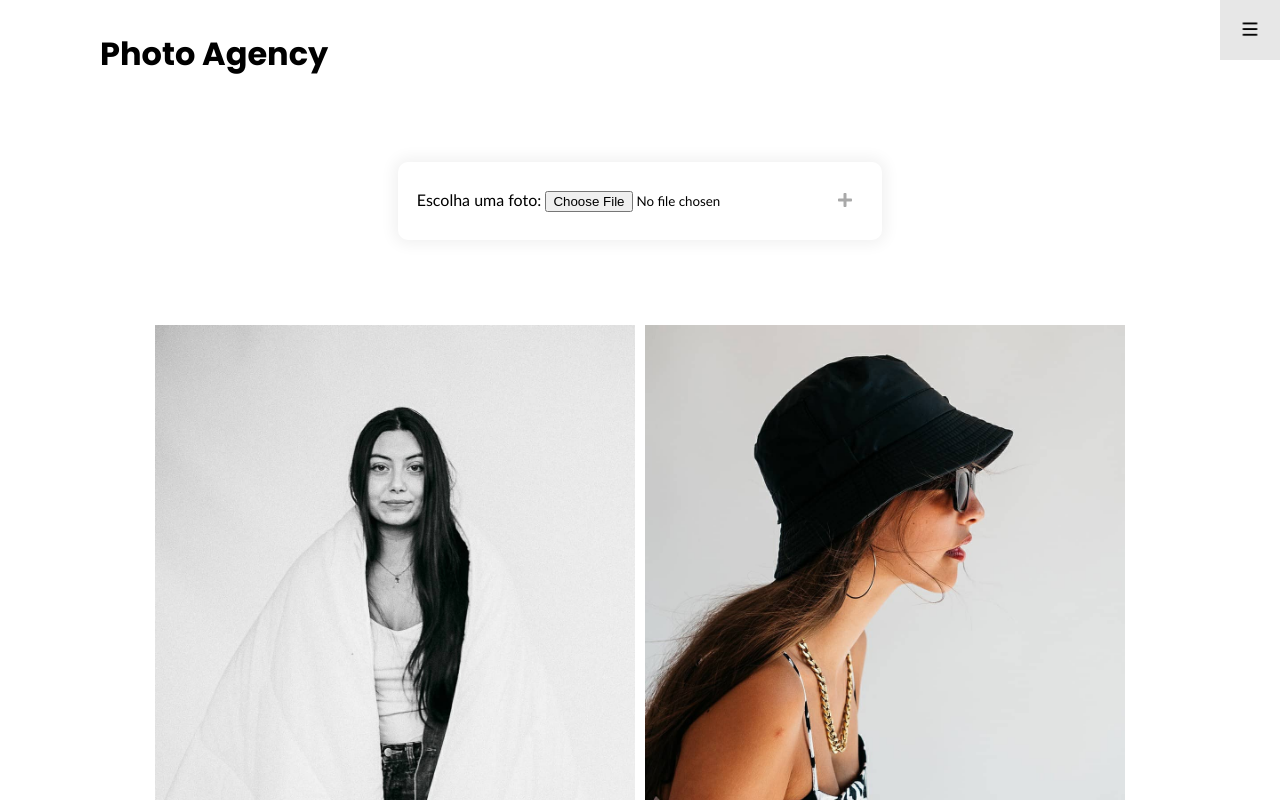
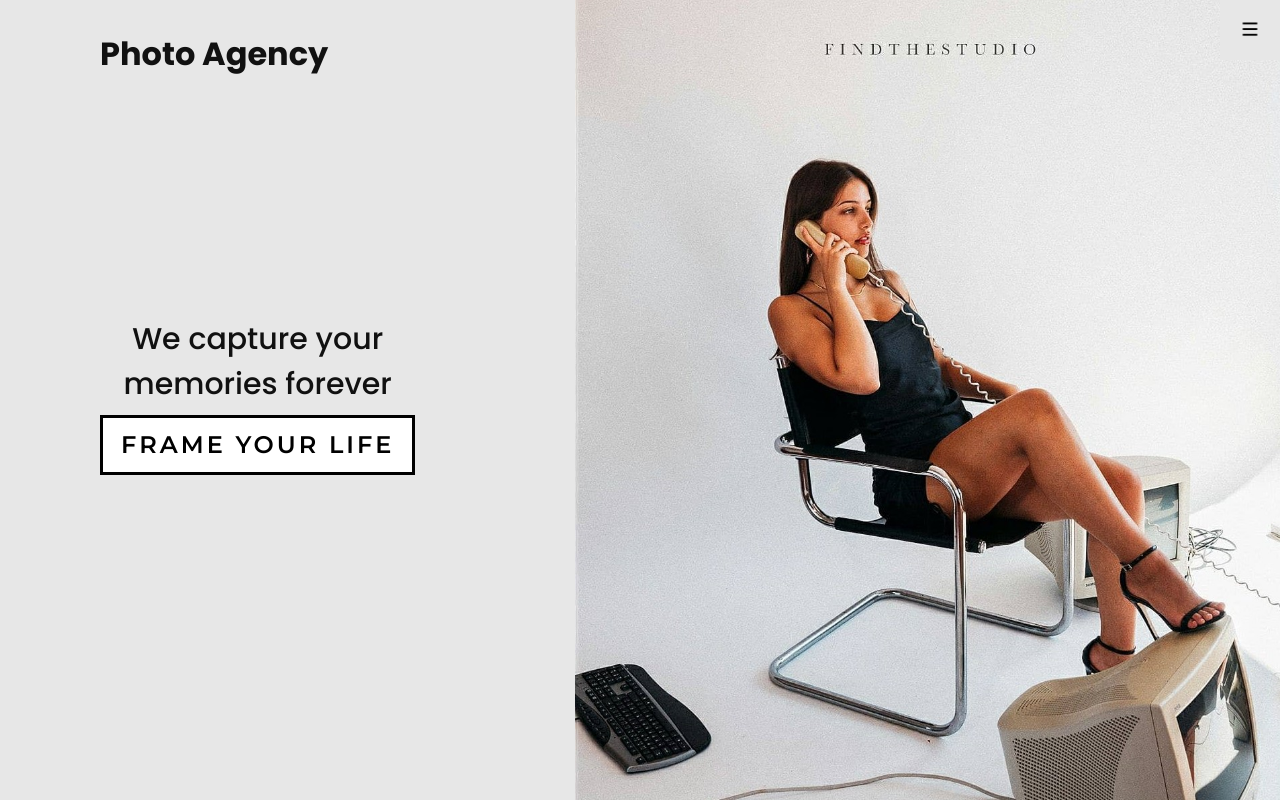
Before and after one commit to BrunoC300/FLAGProjectOne, an Angular app in the folder angularVersion/: page / in a window 1280 px wide. Shown: the top 800 px of the page. Built offline with nearby package versions, Linux system fonts and the light colour scheme.

Commit message:
routing adicionado

```diff
--- a/angularVersion/src/app/app.component.html
+++ b/angularVersion/src/app/app.component.html
@@ -1,2 +1,2 @@
 <app-header></app-header>
-<app-album-display></app-album-display>
+<router-outlet></router-outlet>
--- a/angularVersion/src/app/components/album-display/album-display.component.css
+++ b/angularVersion/src/app/components/album-display/album-display.component.css
@@ -1,22 +1,3 @@
-h1 {
-  font-size: 30px;
-  font-weight: 500;
-}
-
-p {
-  margin: 20px 0 10px;
-  font-size: 1.1rem;
-}
-
-section {
-  display: flex;
-  flex-direction: column;
-  height: 100vh;
-  align-items: center;
-  padding: 100px;
-  margin-top: 60px;
-}
-
 /* WORK */
 
 .portfolio {
--- a/angularVersion/src/app/components/contact/contact.component.css
+++ b/angularVersion/src/app/components/contact/contact.component.css
@@ -1,4 +1,5 @@
 /* CONTACT */
+
 .title > h1 {
   text-align: center;
 }
--- a/angularVersion/src/app/components/header/header.component.css
+++ b/angularVersion/src/app/components/header/header.component.css
@@ -1,4 +1,3 @@
-@import url("https://fonts.googleapis.com/css?family=Poppins:200,300,400,500,600,700,800,900&display=swap");
 .logo {
   position: absolute;
   top: 30px;
--- a/angularVersion/src/app/components/header/header.component.html
+++ b/angularVersion/src/app/components/header/header.component.html
@@ -2,10 +2,10 @@
 <div class="toggle"></div>
 <div class="navigation">
   <ul>
-    <li><a href="index.html">Home</a></li>
-    <li><a href="services.html">Services</a></li>
-    <li><a href="work.html">Work</a></li>
-    <li><a href="contact.html">Contact</a></li>
+    <li><a (click)="onClick()" routerLink="/">Home</a></li>
+    <li><a (click)="onClick()" routerLink="/serviços">Services</a></li>
+    <li><a (click)="onClick()" routerLink="/albuns">Work</a></li>
+    <li><a (click)="onClick()" routerLink="/contacto">Contact</a></li>
   </ul>
   <div class="social-bar">
     <ul>
--- a/angularVersion/src/app/components/header/header.component.ts
+++ b/angularVersion/src/app/components/header/header.component.ts
@@ -1,3 +1,4 @@
+import { ThrowStmt } from '@angular/compiler';
 import { Component, OnInit } from '@angular/core';
 
 @Component({
@@ -20,5 +21,10 @@ export class HeaderComponent implements OnInit {
     });
   }
 
+  onClick() {
+    this.toggle.classList.toggle("active");
+    this.navigation.classList.toggle("active");
+  }
+
 
 }
--- a/angularVersion/src/app/components/main-page/main-page.component.css
+++ b/angularVersion/src/app/components/main-page/main-page.component.css
@@ -1,6 +1,7 @@
 @import url("https://fonts.googleapis.com/css?family=Montserrat:600&display=swap");
 
 section.home {
+  background-color: #e7e7e7;
   flex-direction: row;
   margin-top: 0;
 }
@@ -18,7 +19,6 @@ section.home {
   bottom: 0;
   right: 0;
   height: 110%; /* Isto faz com que a imagem se adapta ao tamanho do browser*/
-  border-radius: 30px;
 }
 
 /* BUTTON */
--- a/angularVersion/src/app/components/main-page/main-page.component.html
+++ b/angularVersion/src/app/components/main-page/main-page.component.html
@@ -1,6 +1,5 @@
-<app-header></app-header>
 <section class="home">
-  <img src="assets/main.jpg" class="home-img" alt="" />
+  <img src="/assets/img/main.jpg" class="home-img" alt="" />
   <div class="home-content">
     <h1>
       We capture your <br />
--- a/angularVersion/src/app/components/services/services.component.css
+++ b/angularVersion/src/app/components/services/services.component.css
@@ -1,4 +1,5 @@
 /*Services*/
+
 .services {
   margin-top: 40px;
   display: grid;
--- a/angularVersion/src/app/components/services/services.component.html
+++ b/angularVersion/src/app/components/services/services.component.html
@@ -1,4 +1,3 @@
-<app-header></app-header>
 <section>
   <div class="title">
     <h1>Serviços em que a podemos ajudar</h1>
--- a/angularVersion/src/styles.css
+++ b/angularVersion/src/styles.css
@@ -1,6 +1,40 @@
+@import url("https://fonts.googleapis.com/css?family=Poppins:200,300,400,500,600,700,800,900&display=swap");
+
+:root {
+  --primary-color: #f60f20;
+  --secondary-color: #1b206e;
+}
+
+/* ==========================================================================
+   Base styles: opinionated defaults
+   ========================================================================== */
 * {
+  box-sizing: border-box;
   margin: 0;
   padding: 0;
-  box-sizing: border-box;
-  font-family: sans-serif;
 }
+
+html,
+body {
+  font-family: "Poppins", sans-serif;
+  color: #111;
+}
+
+h1 {
+  font-size: 30px;
+  font-weight: 500;
+}
+
+p {
+  margin: 20px 0 10px;
+  font-size: 1.1rem;
+}
+
+section {
+  display: flex;
+  flex-direction: column;
+  height: 100vh;
+  align-items: center;
+  padding: 100px;
+  margin-top: 60px;
+}
```
